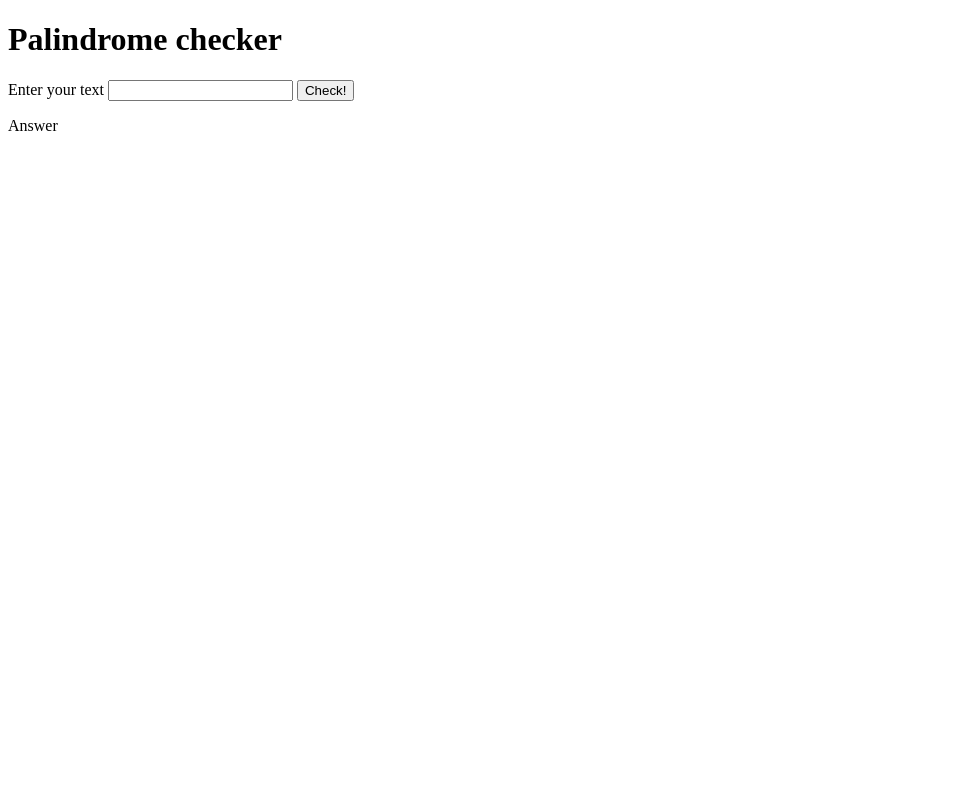
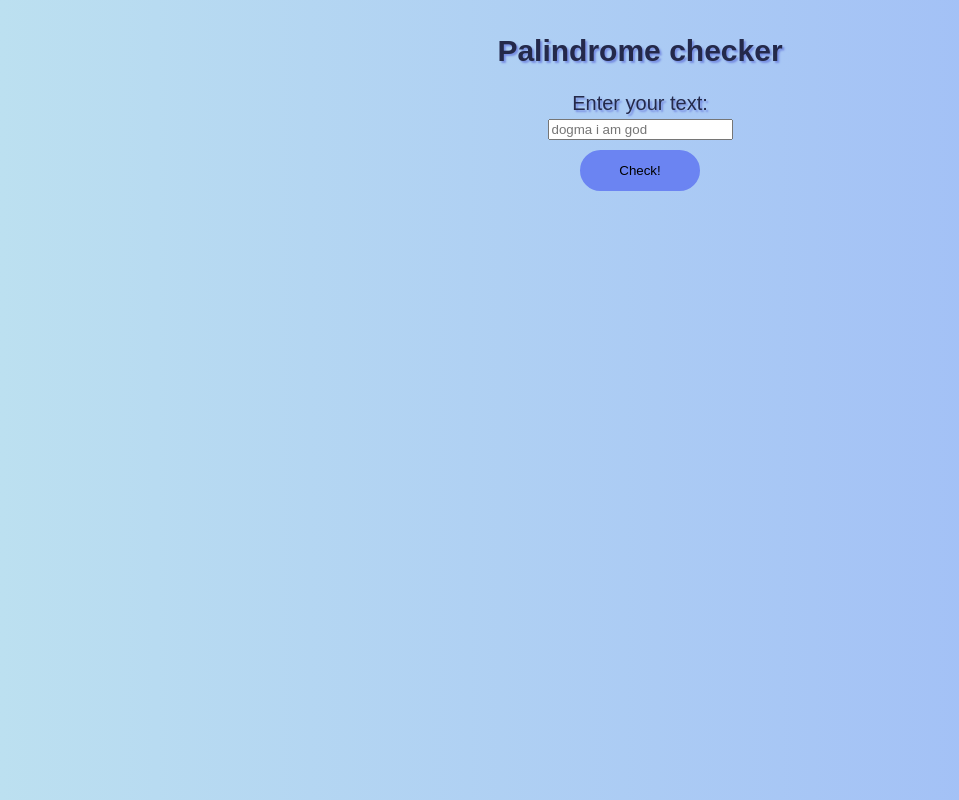
Before and after one commit to Maria-Dusheiko/Palindrome-Checker, a plain HTML site: page index.html in a window 1280 px wide. Shown: the whole page, without its empty margins (0-959 px from the left). Drawn offline with Linux system fonts and the light colour scheme; a web font is replaced by a local one.

Commit message:
modified:   index.html 	modified:   palindrome.js new file:   styles.css

```diff
--- a/index.html
+++ b/index.html
@@ -4,16 +4,25 @@
     <meta charset="UTF-8">
     <meta http-equiv="X-UA-Compatible" content="IE=edge">
     <meta name="viewport" content="width=device-width, initial-scale=1.0">
+    <link rel="stylesheet" href="styles.css">
+
+    <link rel="preconnect" href="https://fonts.googleapis.com">
+    <link rel="preconnect" href="https://fonts.gstatic.com" crossorigin>
+    <link href="https://fonts.googleapis.com/css2?family=Sofia+Sans:ital,wght@0,400;0,700;1,400&display=swap"
+        rel="stylesheet">
 
     <title>Palindrome checker</title>
 </head>
 <body>
 
     <h1>Palindrome checker</h1>
-    <label for="palindrome" class="palindrome" >Enter your text</label>
-    <input type="text" id="palind" >
-   <button id="check-btn" type="button" onclick="palindrome()">Check!</button>
-    <p id="answer">Answer</p>
-<script src="palindrome.js"></script>
+    <label for="palindrome" class="palindrome" >Enter your text: </label>
+    <input type="text" id="palind" placeholder="dogma i am god" >
+
+   <button id="check-btn" type="button" class ="btn" onclick="palindrome()">Check!</button>
+
+    <p id="answer"></p>
+
+    <script src="palindrome.js"></script>
 </body>
 </html>
--- a/palindrome.js
+++ b/palindrome.js
@@ -1,14 +1,15 @@
 
 
  function palindrome() {
-  let text = document.getElementById("palind").value
-  text.innerHTML = text.toLowerCase().split(/[^A-Za-z0-9]/gi).join('');
-  let aux = text.split('');
+    let text = document.getElementById("palind").value
 
-   if (aux.join(' ') == aux.reverse().join(' ')){
+    text.innerHTML = text;
+    let aux = text.toLowerCase().split(/[^a-z0-9]/gi).join('').split('');
+
+   if (aux.join('') == aux.reverse().join('')){
       document.getElementById("answer").innerHTML = "It is palindrome!";
    } else {
-      document.getElementById("answer").innerHTML = "It is not palindrome";
-  }
+      document.getElementById("answer").innerHTML = "It is not palindrome!";
+   }
 
 }
--- /dev/null
+++ b/styles.css
@@ -0,0 +1,39 @@
+body {
+    font-family: 'Sofia Sans', sans-serif;
+    color: rgb(36, 41, 74);
+    background:  linear-gradient(to right, #bce0f0,#9bb7f8);
+     text-align: center;
+     display: flex;
+     margin: auto;
+     padding: 15px;
+     line-height: 2em;
+    text-shadow: 2px 2px 2px rgb(118, 141, 226);
+        flex-direction: column;
+        align-items: center;
+}
+
+h1, p{
+      font-size: 30px;
+
+}
+label {
+    font-size: 20px;
+}
+button {
+    margin: 10px;
+    padding: 10px;
+    background-color: rgb(107, 132, 242);
+    border: 3px solid rgb(107, 132, 242);
+    border-radius: 40px;
+    min-height: 30px;
+    min-width: 120px;
+}
+
+
+.btn:hover {
+  color: rgb(242, 244, 123);
+    box-shadow: 0px 0px 2px 2px rgb(242, 244, 123);
+      border: 3px solid rgb(242, 244, 123);
+    background-color: rgba(102, 128, 246, 0.833);
+    transition: 0.6s;
+}
```
